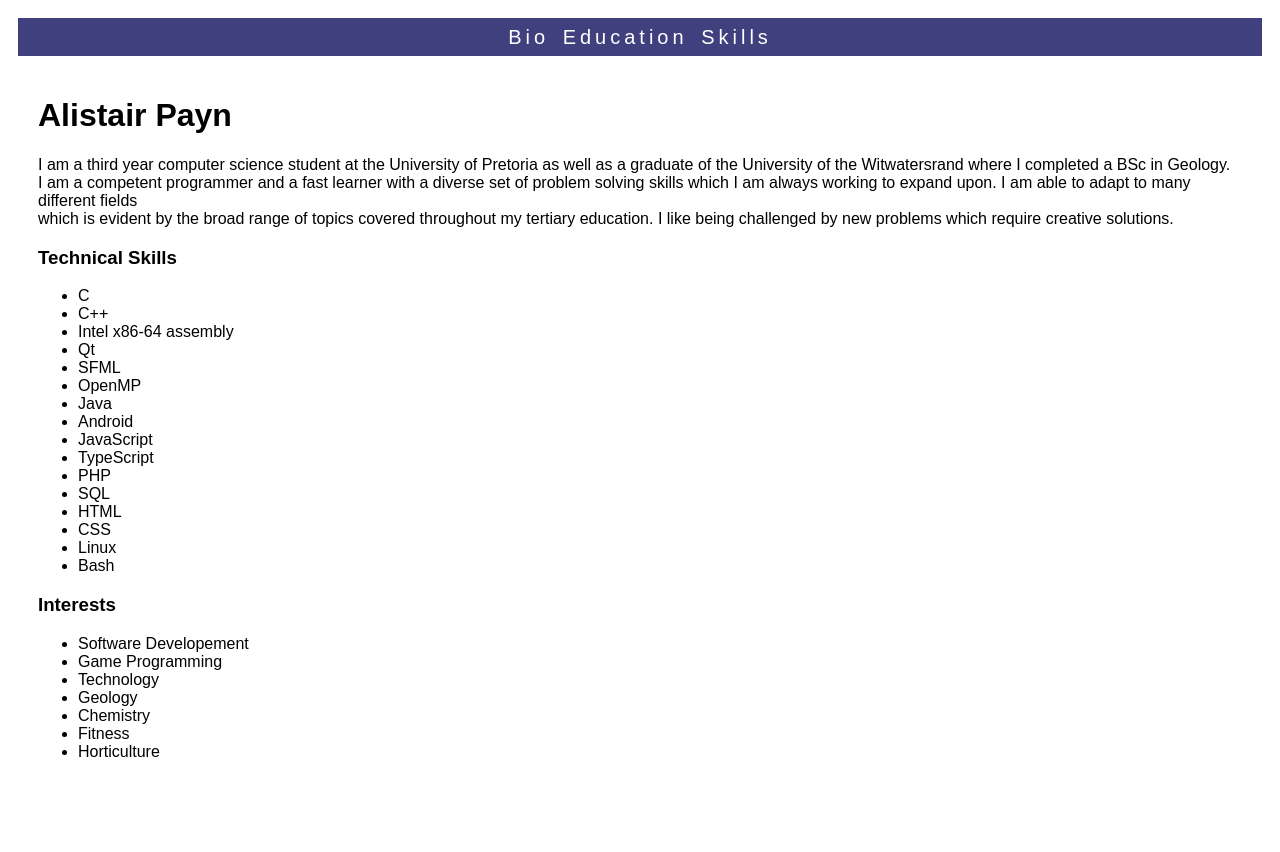
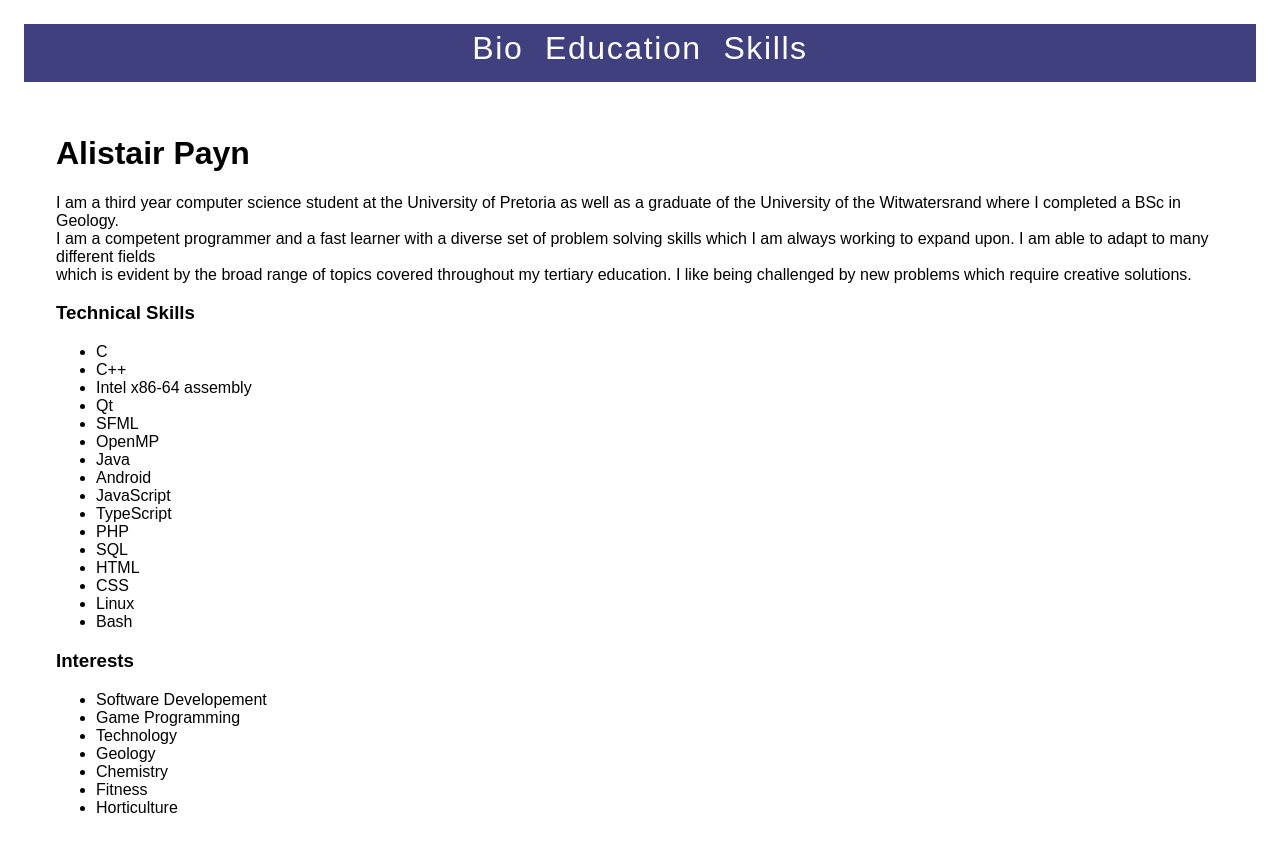
Before and after one commit to AlistairPaynUP/AlistairPaynUP.github.io, a plain HTML site: page index.html in a window 1280 px wide. Before the commit the page ends 815 px from the top, so only its background shows below. Drawn offline with Linux system fonts and the light colour scheme.

Commit message:
git pages

```diff
--- a/styles.css
+++ b/styles.css
@@ -1,18 +1,18 @@
 html {
     font-family: Arial, Helvetica;
-    padding: 10px;
+    padding: 1em;
     background-color: rgba(255,255,255);
 }
 
 div {
-    padding: 20px;
+    padding: 2em;
 }
 
 nav.main {
-    font-family: BTTF, Arial, Helvetica;
+    font-family: Arial, Helvetica;
     display: inline-block;
     text-align: center;
-    font-size: 20px;
+    font-size: 2em;
     width: 100%;
     background-color: rgba(64,64,127);
 }
@@ -21,13 +21,11 @@ nav.main>a:link, nav.main>a:visited, nav.main>a {
     text-decoration: none;
     display: inline-block;
     cursor: pointer;
-    letter-spacing: 4px;
+    letter-spacing: 0.05em;
     overflow: hidden;
-    line-height: 1.5;
-    vertical-align: middle;
-    height: 30px;
+    text-align: center;
     margin: auto;
-    padding: 4px;
+    padding: 0.2em;
     color: rgb(255,255,255);
 }
 
```
